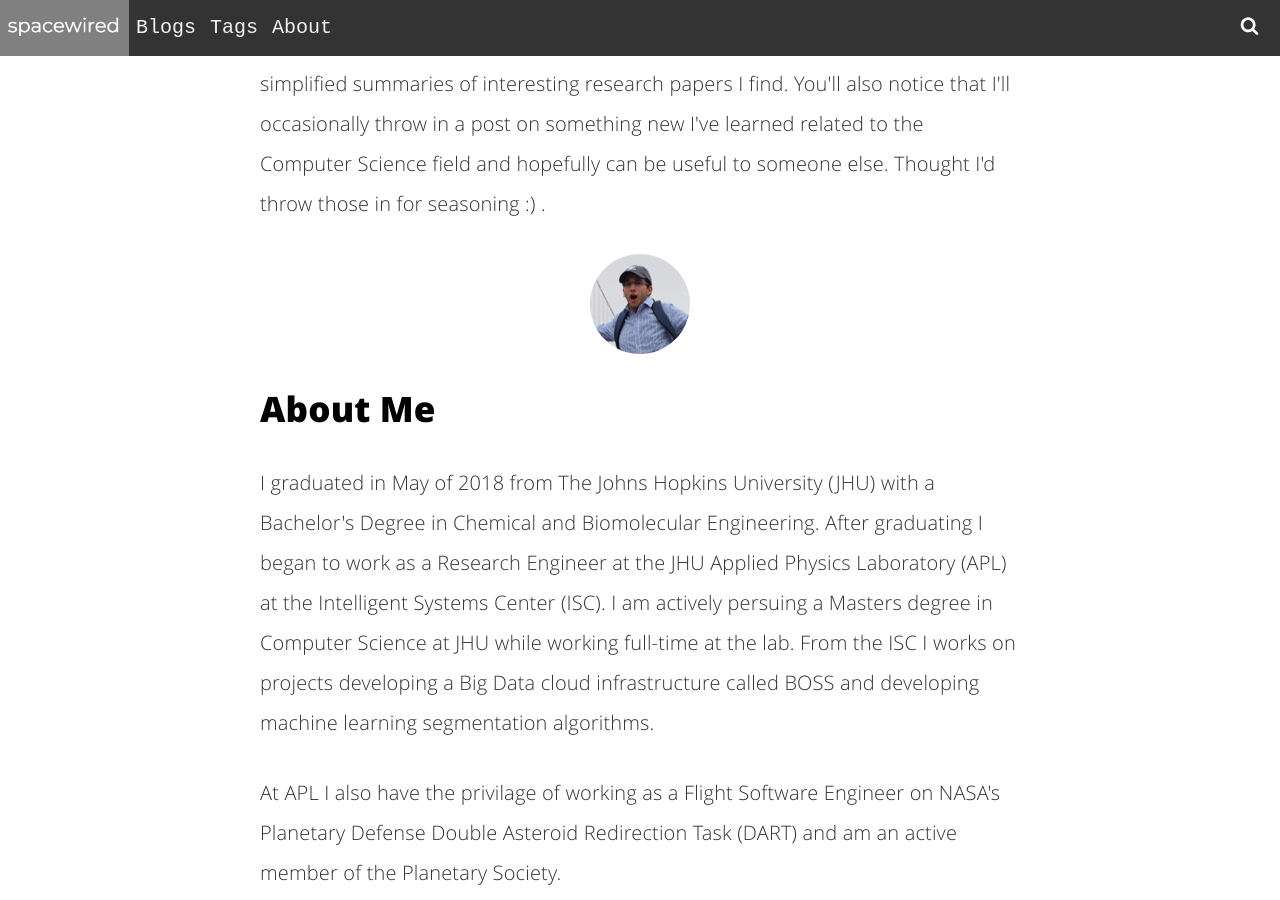
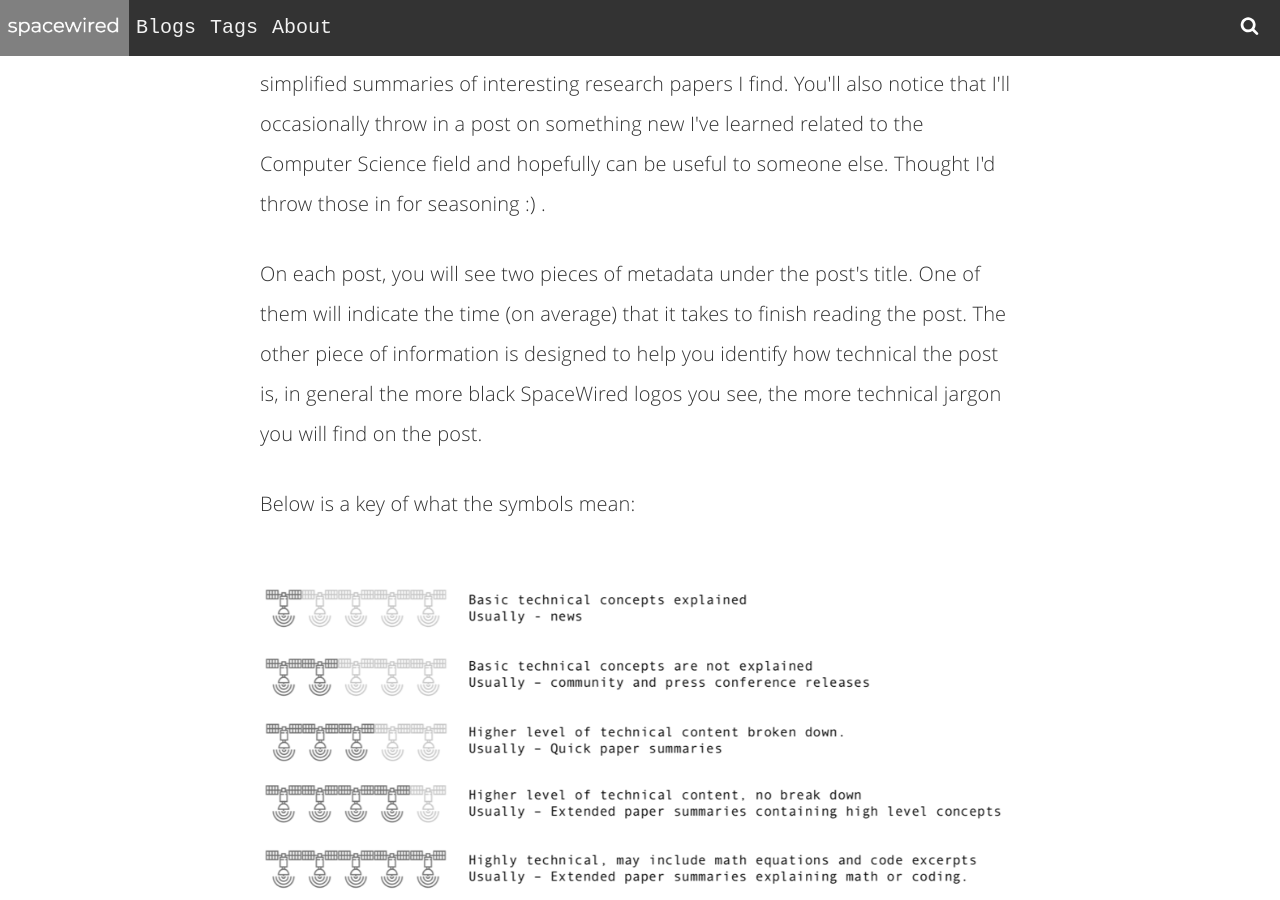
Before and after one commit to spacewired/spacewired.github.io, a Jekyll site: the page built from about.html, in a window 1280 px wide and 900 px high, scrolled down 1248 px. Built offline with Jekyll 4.4.1, drawn with Linux system fonts in a browser that asks for light colours; some of the changed text lies outside the part shown.

Commit message:
Add breakdown of technical level assessment

```diff
--- a/about.html
+++ b/about.html
@@ -14,6 +14,16 @@ and engineering. Some posts will be quick discussions about recent news in the i
 interesting research papers I find. You'll also notice that I'll occasionally throw in a post on something new I've learned related to the Computer Science
 field and hopefully can be useful to someone else. Thought I'd throw those in for seasoning :) .</p>
 
+<p> On each post, you will see two pieces of metadata under the post's title. One of them will indicate the time (on average)
+that it takes to finish reading the post. The other piece of information is designed to help you identify how technical
+the post is, in general the more black SpaceWired logos you see, the more technical jargon you will find on the post. </p>
+<p> Below is a key of what the symbols mean: </p>
+
+<p>
+<img src="/assets/img/technical-level/rubric-s.png" height="100%" alt="rubric image">
+</p>
+
+<p align="middle">________________________________________<p>
 <img itemprop="image" class="img-rounded" src="/assets/img/blog-author.jpg" alt="Luis Rodriguez">
 
 <h2>About Me</h2>
--- a/index.html
+++ b/index.html
@@ -19,8 +19,8 @@ layout: default
                 </a>
                 <div class="content">
                     <a href="{{ post.url | prepend: site.baseurl }}"><h2 class="post-title" itemprop="name">{{ post.title }}</h2></a>
-                    <p class="level"><img src={{ post.level }} alt="techincal level" height=30px></p>
-                    <p class="estimated-read-time"><img src="/assets/img/clock.png" alt="clock" height=12px>{{ post.ert }}</p>
+                    <p class="level"><span title="Shows level of technical jargon used in post."><a href="{{site.baseurl}}/about/" ><img src={{ post.level }} alt="techincal level" height=30px></a></span></p>
+                    <p class="estimated-read-time"><span title="Shows estimated time taken to read the post."><img src="/assets/img/clock.png" alt="clock" height=12px>{{ post.ert }}</span></p>
                     <a href="{{ post.url | prepend: site.baseurl }}"><img src="{{ post.background }}" width="100%" ></a>
                     <p class="description">
                         {{ post.content | strip_html | truncatewords:40 }}
@@ -55,7 +55,7 @@ layout: default
                 <div class="content">
                     <a href="{{ post.url | prepend: site.baseurl }}"><h2 class="post-title" itemprop="name">{{ post.title }}</h2></a>
                     <a href="{{ post.url | prepend: site.baseurl }}"><img src="{{ post.background }}" width="100%" ></a>
-                    <p class="estimated-read-time"><a align="left"><img src="/assets/img/clock.png" alt="clock" height=12px>{{ post.ert }}</a><a><img src={{ post.level }} alt="techincal level" height=30px align="right"></a></p>
+                    <p class="estimated-read-time"><span title="Shows estimated time taken to read the post."><a align="left"><img src="/assets/img/clock.png" alt="clock" height=12px>{{ post.ert }}</a></span><span title="Shows level of technical jargon used in post."><a href="{{site.baseurl}}/about/" ><img src={{ post.level }} alt="techincal level" height=30px align="right"></a></span></p>
                     <p class="description">
                         {{ post.content | strip_html | truncatewords:40 }}
                         <a href="{{ post.url | prepend: site.baseurl }}" class="link">Read more about {{post.title}}</a>
```
Also changed, not shown: _posts/2019-03-25-rosa-instrument.md (+1 -1 lines), _posts/2019-04-11-dart-has-a-ride 12-12-56-355.md (+1 -1 lines), _posts/2019-04-16-falcon-heavy-safe-and-sound.md (+1 -1 lines), _posts/2019-04-28-2019-planetary-defense-conference.md (+1 -1 lines), assets/img/BLACKHOLE/blk-hole-jet.jpg (added), assets/img/BLACKHOLE/description-jet.jpg (added), assets/img/raids/case-bkg.jpeg (added), assets/img/raids/raids.JPG (added), assets/img/technical-level/rubric-s.png (added), assets/img/technical-level/rubric.png (added), 4 other files.
